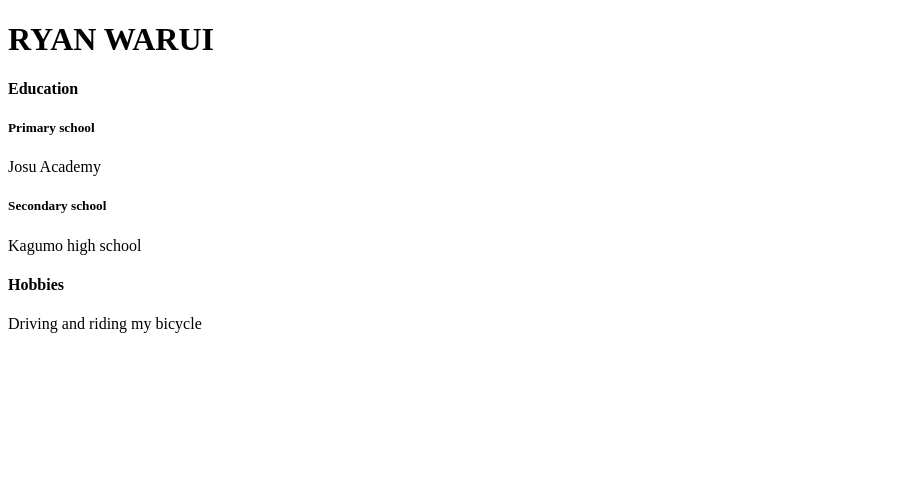
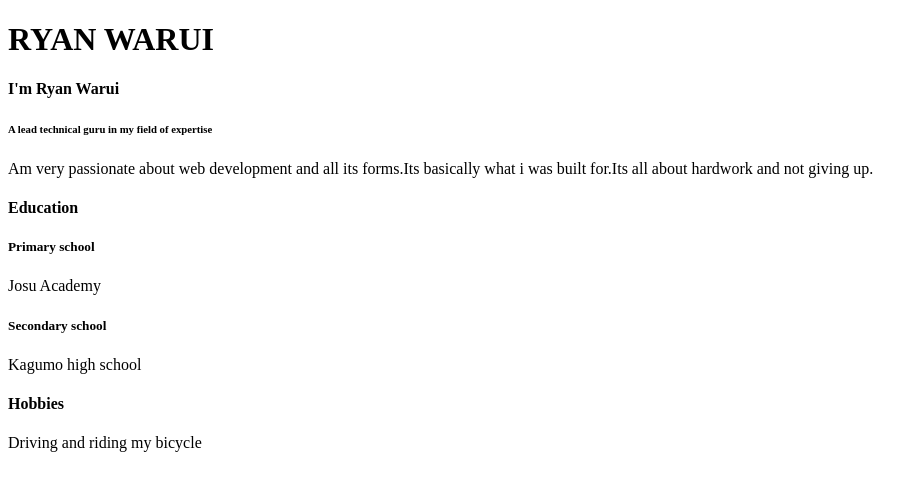
Before and after one commit to ryan541/Portfolio-, a plain HTML site: page about.html in a window 1280 px wide. Shown: the whole page, without its empty margins (0-924 px from the left). Drawn offline with Linux system fonts and the light colour scheme.

Commit message:
about details

```diff
--- a/about.html
+++ b/about.html
@@ -6,6 +6,9 @@
 </head>
 <body>
   <h1>RYAN WARUI</h1>
+  <h4>I'm Ryan Warui</h4>
+            <h6>A lead technical guru in my field of expertise</h6>
+            <p>Am very passionate about web development and all its forms.Its basically what i was built for.Its all about hardwork and not giving up.</p>
   <h4>Education</h4>
   <h5>Primary school</h5>
 
```
